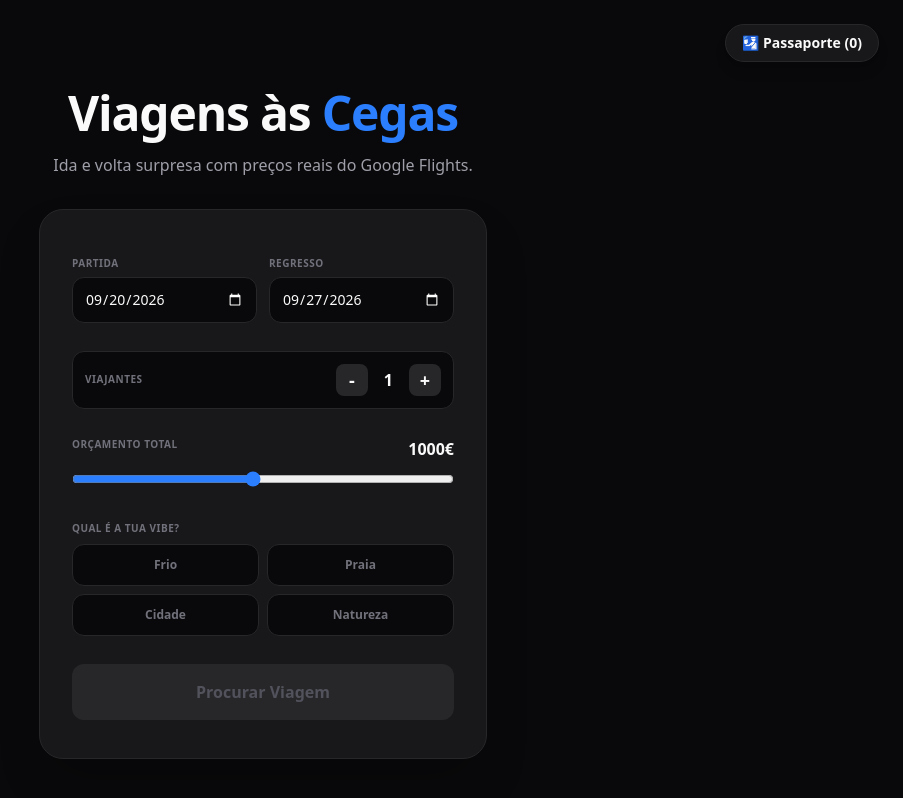
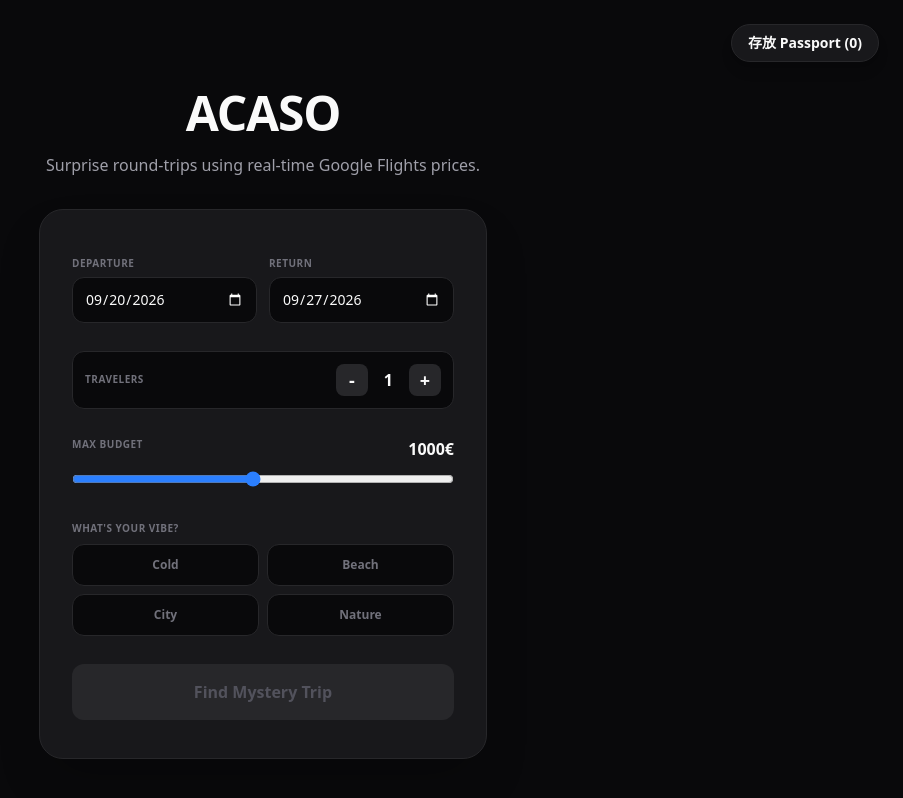
Before and after one commit to proggcarvalho/ACASO, a Next.js app: page / in a window 1280 px wide. Shown: the whole page, without its empty margins (377-1280 px from the left). Built offline with nearby package versions, Linux system fonts and the light colour scheme.

Commit message:
Translate to English and update site title

```diff
--- a/app/layout.tsx
+++ b/app/layout.tsx
@@ -13,8 +13,8 @@ const geistMono = Geist_Mono({
 });
 
 export const metadata: Metadata = {
-  title: "Create Next App",
-  description: "Generated by create next app",
+  title: "ACASO | Mystery Trips",
+  description: "Define your budget, choose your vibe, and let us handle your next round-trip adventure with real flight prices.",
 };
 
 export default function RootLayout({
--- a/app/page.tsx
+++ b/app/page.tsx
@@ -14,23 +14,21 @@ export default function Home() {
   const [isRevealed, setIsRevealed] = useState(false);
   const [factIndex, setFactIndex] = useState(0);
 
-  // NOVOS ESTADOS: Passaporte e Feedback de Cópia
   const [passport, setPassport] = useState<any[]>([]);
   const [showPassport, setShowPassport] = useState(false);
   const [copied, setCopied] = useState(false);
 
-  const moods = ['Frio', 'Praia', 'Cidade', 'Natureza'];
+  const moods = ['Cold', 'Beach', 'City', 'Nature'];
 
   const travelFacts = [
-    "A contactar os radares do Google Flights...",
-    "Sabias que o voo comercial mais curto do mundo dura apenas 57 segundos?",
-    "A cruzar orçamentos, datas e rotas...",
-    "A procurar a melhor escapadinha para o teu orçamento...",
-    "Quase lá... a confirmar a disponibilidade do voo...",
-    "Sabias que as janelas dos aviões são ovais para evitar quebras de pressão?"
+    "Connecting to Google Flights radars...",
+    "Did you know the world's shortest commercial flight lasts just 57 seconds?",
+    "Matching budgets, dates, and routes...",
+    "Finding the best getaway for your budget...",
+    "Almost there... confirming flight availability...",
+    "Did you know airplane windows are oval to prevent structural stress?"
   ];
 
-  // CARREGAR O SAVE: Vai buscar as viagens antigas à memória do browser ao iniciar
   useEffect(() => {
     const savedPassport = localStorage.getItem('acaso_passport');
     if (savedPassport) {
@@ -55,8 +53,13 @@ export default function Home() {
     setIsRevealed(false);
     setCopied(false);
 
+    // Mapeamos os moods em inglês de volta para o que o backend espera, ou alteramos no backend.
+    // Para ser mais simples e rápido, traduzimos a vibe aqui antes de enviar à API:
+    const moodMapPT: Record<string, string> = { 'Cold': 'Frio', 'Beach': 'Praia', 'City': 'Cidade', 'Nature': 'Natureza' };
+    const moodPT = moodMapPT[mood] || 'Cidade';
+
     try {
-      const response = await fetch(`/api/voos?budget=${budget}&mood=${mood}&passengers=${passengers}&date=${date}&returnDate=${returnDate}`);
+      const response = await fetch(`/api/voos?budget=${budget}&mood=${moodPT}&passengers=${passengers}&date=${date}&returnDate=${returnDate}`);
       const data = await response.json();
       data.success ? setResult(data.flight) : setResult('not_found');
     } catch (error) {
@@ -66,12 +69,13 @@ export default function Home() {
     }
   };
 
-  // FUNÇÃO DE REVELAÇÃO: Mostra o destino e guarda no Passaporte!
   const revealDestination = () => {
     setIsRevealed(true);
     if (result) {
-      const newEntry = { city: result.city, country: result.country, image: result.image };
-      // Evitar destinos duplicados no passaporte
+      // Pequena tradução para os nomes dos países ficarem bem no passaporte em inglês
+      const countryInEN = result.country === 'Espanha' ? 'Spain' : result.country === 'Polónia' ? 'Poland' : result.country === 'Hungria' ? 'Hungary' : result.country === 'França' ? 'France' : result.country === 'Itália' ? 'Italy' : result.country === 'Suíça' ? 'Switzerland' : result.country === 'Noruega' ? 'Norway' : result.country === 'Dinamarca' ? 'Denmark' : result.country === 'Reino Unido' ? 'United Kingdom' : result.country === 'Países Baixos' ? 'Netherlands' : result.country === 'Grécia' ? 'Greece' : result.country === 'Croácia' ? 'Croatia' : result.country === 'Eslovénia' ? 'Slovenia' : result.country === 'Escócia' ? 'Scotland' : result.country;
+
+      const newEntry = { city: result.city, country: countryInEN, image: result.image };
       if (!passport.some(entry => entry.city === newEntry.city)) {
         const newPassport = [...passport, newEntry];
         setPassport(newPassport);
@@ -80,9 +84,8 @@ export default function Home() {
     }
   };
 
-  // FUNÇÃO DE PARTILHA
   const shareSurprise = () => {
-    const text = `🤫 Prepara as malas! Tenho uma viagem surpresa para nós de ${new Date(date).toLocaleDateString('pt-PT')} a ${new Date(returnDate).toLocaleDateString('pt-PT')}. Só te digo que a vibe é ${mood}... Descobre o destino aqui: [Link em Breve]`;
+    const text = `🤫 Pack your bags! I booked a mystery trip for us from ${new Date(date).toLocaleDateString('pt-PT')} to ${new Date(returnDate).toLocaleDateString('pt-PT')}. All I can say is that the vibe is ${mood}... Discover the destination here: https://acaso-iota.vercel.app`;
     navigator.clipboard.writeText(text);
     setCopied(true);
     setTimeout(() => setCopied(false), 3000);
@@ -98,25 +101,23 @@ export default function Home() {
   return (
     <main className="flex min-h-screen flex-col items-center justify-center bg-zinc-950 text-zinc-50 p-6 relative">
 
-      {/* BOTÃO DO PASSAPORTE NO TOPO */}
       <button
         onClick={() => setShowPassport(true)}
         className="absolute top-6 right-6 bg-zinc-900 border border-zinc-800 px-4 py-2 rounded-full text-sm font-bold flex items-center gap-2 hover:bg-zinc-800 transition-colors shadow-lg"
       >
-        <span>🛂 Passaporte ({passport.length})</span>
+        <span>存放 Passport ({passport.length})</span>
       </button>
 
-      {/* MODAL DO PASSAPORTE */}
       {showPassport && (
         <div className="fixed inset-0 bg-black/80 z-50 flex items-center justify-center p-4 animate-in fade-in">
           <div className="bg-zinc-900 w-full max-w-lg rounded-3xl p-6 border border-zinc-800 shadow-2xl relative overflow-hidden">
             <button onClick={() => setShowPassport(false)} className="absolute top-4 right-4 text-zinc-400 hover:text-white text-xl font-bold p-2">✕</button>
-            <h2 className="text-2xl font-black mb-1">O Teu Passaporte</h2>
-            <p className="text-zinc-500 text-sm mb-6">Coleção de destinos que já desbloqueaste.</p>
+            <h2 className="text-2xl font-black mb-1">Your Passport</h2>
+            <p className="text-zinc-500 text-sm mb-6">Collection of mystery destinations you've unlocked.</p>
 
             <div className="grid grid-cols-2 sm:grid-cols-3 gap-3 max-h-[60vh] overflow-y-auto pr-2 custom-scrollbar">
               {passport.length === 0 ? (
-                <p className="col-span-full text-center text-zinc-500 py-10 text-sm font-medium border border-dashed border-zinc-800 rounded-xl">Ainda não carimbaste o teu passaporte.<br/>Revela a tua primeira viagem!</p>
+                <p className="col-span-full text-center text-zinc-500 py-10 text-sm font-medium border border-dashed border-zinc-800 rounded-xl">Your passport is empty.<br/>Reveal your first trip!</p>
               ) : (
                 passport.map((p, i) => (
                   <div key={i} className="relative group rounded-xl overflow-hidden aspect-[4/5] border border-zinc-800 cursor-pointer">
@@ -135,9 +136,9 @@ export default function Home() {
 
       <div className="text-center max-w-2xl mb-8 mt-12">
         <h1 className="text-5xl font-extrabold tracking-tight mb-4 cursor-pointer" onClick={resetSearch}>
-          Viagens às <span className="text-blue-500">Cegas</span>
+          ACASO
         </h1>
-        <p className="text-zinc-400">Ida e volta surpresa com preços reais do Google Flights.</p>
+        <p className="text-zinc-400">Surprise round-trips using real-time Google Flights prices.</p>
       </div>
 
       <div className="w-full max-w-md bg-zinc-900 p-8 rounded-3xl border border-zinc-800 shadow-2xl relative overflow-hidden min-h-[550px] flex flex-col justify-center">
@@ -145,7 +146,7 @@ export default function Home() {
         {isSearching && (
           <div className="text-center">
             <div className="w-12 h-12 border-4 border-blue-500 border-t-transparent rounded-full animate-spin mx-auto mb-6"></div>
-            <h2 className="text-xl font-bold mb-3">A preparar a descolagem...</h2>
+            <h2 className="text-xl font-bold mb-3">Preparing for takeoff...</h2>
             <p key={factIndex} className="text-zinc-400 text-sm animate-in fade-in zoom-in-95 duration-500 min-h-[40px] px-2">
               {travelFacts[factIndex]}
             </p>
@@ -154,11 +155,11 @@ export default function Home() {
 
         {!isSearching && result === 'not_found' && (
           <div className="text-center">
-            <h2 className="text-xl font-bold text-red-400 mb-4">Sem voos disponíveis</h2>
-            <p className="text-zinc-400 mb-6 text-sm">O orçamento está apertado para essa vibe ou o destino sorteado está caro.</p>
+            <h2 className="text-xl font-bold text-red-400 mb-4">No flights available</h2>
+            <p className="text-zinc-400 mb-6 text-sm">The budget is too tight for this vibe, or the selected destination is currently expensive.</p>
             <div className="flex gap-3">
-              <button onClick={handleSearch} className="w-full bg-blue-600 py-4 rounded-xl font-bold transition-colors hover:bg-blue-500 text-sm">Rodar Roleta Novamente</button>
-              <button onClick={resetSearch} className="w-full bg-zinc-800 py-4 rounded-xl font-bold transition-colors hover:bg-zinc-700 text-sm">Mudar Filtros</button>
+              <button onClick={handleSearch} className="w-full bg-blue-600 py-4 rounded-xl font-bold text-sm">Roll the Dice Again</button>
+              <button onClick={resetSearch} className="w-full bg-zinc-800 py-4 rounded-xl font-bold text-sm">Change Filters</button>
             </div>
           </div>
         )}
@@ -173,19 +174,21 @@ export default function Home() {
                 </div>
                 <div className="p-5">
                   <h2 className="text-3xl font-black">{result.city}</h2>
-                  <p className="text-zinc-500 font-bold mb-4">{result.country}</p>
+                  <p className="text-zinc-500 font-bold mb-4">
+                    {result.country === 'Espanha' ? 'Spain' : result.country === 'Polónia' ? 'Poland' : result.country === 'Hungria' ? 'Hungary' : result.country === 'França' ? 'France' : result.country === 'Itália' ? 'Italy' : result.country === 'Suíça' ? 'Switzerland' : result.country === 'Noruega' ? 'Norway' : result.country === 'Dinamarca' ? 'Denmark' : result.country === 'Reino Unido' ? 'United Kingdom' : result.country === 'Países Baixos' ? 'Netherlands' : result.country === 'Grécia' ? 'Greece' : result.country === 'Croácia' ? 'Croatia' : result.country === 'Eslovénia' ? 'Slovenia' : result.country === 'Escócia' ? 'Scotland' : result.country}
+                  </p>
 
                   <div className="grid grid-cols-2 gap-4 border-t border-dashed pt-4">
                     <div>
-                      <p className="text-[10px] font-bold text-zinc-400 uppercase">Partida</p>
+                      <p className="text-[10px] font-bold text-zinc-400 uppercase">Departure</p>
                       <p className="font-bold text-sm">{new Date(date).toLocaleDateString('pt-PT')}</p>
                     </div>
                     <div>
-                      <p className="text-[10px] font-bold text-zinc-400 uppercase text-right">Regresso</p>
+                      <p className="text-[10px] font-bold text-zinc-400 uppercase text-right">Return</p>
                       <p className="font-bold text-sm text-right">{new Date(returnDate).toLocaleDateString('pt-PT')}</p>
                     </div>
                     <div className="col-span-2 bg-zinc-100 p-3 rounded-xl flex justify-between items-center border border-zinc-200">
-                      <span className="text-[10px] font-bold text-zinc-500 uppercase tracking-wider">{result.airline}</span>
+                      <span className="text-[10px] font-bold text-zinc-500 uppercase tracking-wider">Flight by {result.airline}</span>
                       <span className="text-sm font-black text-blue-600">{result.time}</span>
                     </div>
                   </div>
@@ -193,40 +196,37 @@ export default function Home() {
               </div>
             ) : (
               <div className="bg-zinc-950 p-6 rounded-2xl border border-zinc-800 mb-6">
-                <p className="text-blue-500 font-bold text-xs uppercase mb-2">Destino Mistério Encontrado</p>
-                <p className="text-zinc-300 italic leading-relaxed">"O teu destino com a vibe de {mood} está pronto. Estás a {passengers === 1 ? 'um clique' : 'um clique para todos'} de saber para onde vão."</p>
-                <p className="text-zinc-500 text-xs mt-4">Dica: {result.hint}</p>
+                <p className="text-blue-500 font-bold text-xs uppercase mb-2">Mystery Destination Found</p>
+                <p className="text-zinc-300 italic leading-relaxed">"Your destination with a {mood.toLowerCase()} vibe is ready. You are one click away from finding out where you are going."</p>
               </div>
             )}
 
             <div className="flex justify-between items-center mb-6">
-              <span className="text-zinc-400 font-medium">Total (Ida e Volta):</span>
+              <span className="text-zinc-400 font-medium">Total Cost (Roundtrip):</span>
               <span className="text-2xl font-black">{result.totalPrice}€</span>
             </div>
 
             {isRevealed ? (
               <div className="flex flex-col gap-3">
-                <a href={result.bookingLink} target="_blank" rel="noopener noreferrer" className="w-full bg-green-600 text-white text-center font-bold py-4 rounded-xl transition-all hover:bg-green-500 flex items-center justify-center gap-2">
-                  <span>Reservar no Google Flights</span>
+                <a href={result.bookingLink} target="_blank" rel="noopener noreferrer" className="w-full bg-green-600 text-white text-center font-bold py-4 rounded-xl transition-all hover:bg-green-500 shadow-lg shadow-green-500/30 flex items-center justify-center gap-2">
+                  <span>Book on Google Flights</span>
                 </a>
 
-                {/* BOTÃO DE PARTILHA SECRETA */}
                 <button onClick={shareSurprise} className="w-full bg-purple-600 text-white font-bold py-4 rounded-xl transition-all hover:bg-purple-500 flex items-center justify-center gap-2">
-                  <span>{copied ? 'Mensagem Copiada! 🤫' : 'Enviar Surpresa no WhatsApp'}</span>
+                  <span>{copied ? 'Message Copied! 🤫' : 'Send Surprise via WhatsApp'}</span>
                 </button>
 
                 <div className="grid grid-cols-2 gap-3 mt-2">
                   <button onClick={handleSearch} className="w-full bg-zinc-800 text-zinc-300 font-bold py-3 rounded-xl hover:bg-zinc-700 hover:text-white transition-colors text-sm">
-                    Tentar Outro Sítio
+                    Try Another Place
                   </button>
                   <button onClick={resetSearch} className="w-full bg-zinc-800 text-zinc-300 font-bold py-3 rounded-xl hover:bg-zinc-700 hover:text-white transition-colors text-sm">
-                    Nova Pesquisa
+                    New Search
                   </button>
                 </div>
               </div>
             ) : (
-              // AGORA USAMOS A FUNÇÃO revealDestination PARA GUARDAR O SAVE
-              <button onClick={revealDestination} className="w-full bg-blue-600 text-white font-bold py-4 rounded-xl transition-all hover:bg-blue-500 hover:scale-[1.02] shadow-lg shadow-blue-500/30">Revelar Destino</button>
+              <button onClick={revealDestination} className="w-full bg-blue-600 text-white font-bold py-4 rounded-xl transition-all hover:bg-blue-500 hover:scale-[1.02] shadow-lg shadow-blue-500/30">Reveal Destination</button>
             )}
           </div>
         )}
@@ -235,17 +235,17 @@ export default function Home() {
           <div className="flex flex-col gap-5">
             <div className="grid grid-cols-2 gap-3">
               <div>
-                <label className="text-[10px] font-bold text-zinc-500 uppercase tracking-wider">Partida</label>
+                <label className="text-[10px] font-bold text-zinc-500 uppercase tracking-wider">Departure</label>
                 <input type="date" value={date} onChange={e => setDate(e.target.value)} className="w-full bg-zinc-950 p-3 rounded-xl border border-zinc-800 text-sm font-medium mt-1 outline-none focus:border-blue-500 [color-scheme:dark]" />
               </div>
               <div>
-                <label className="text-[10px] font-bold text-zinc-500 uppercase tracking-wider">Regresso</label>
+                <label className="text-[10px] font-bold text-zinc-500 uppercase tracking-wider">Return</label>
                 <input type="date" value={returnDate} onChange={e => setReturnDate(e.target.value)} className="w-full bg-zinc-950 p-3 rounded-xl border border-zinc-800 text-sm font-medium mt-1 outline-none focus:border-blue-500 [color-scheme:dark]" />
               </div>
             </div>
 
             <div className="flex items-center justify-between bg-zinc-950 p-3 rounded-xl border border-zinc-800 mt-2">
-               <span className="text-[10px] font-bold text-zinc-500 uppercase tracking-wider">Viajantes</span>
+               <span className="text-[10px] font-bold text-zinc-500 uppercase tracking-wider">Travelers</span>
                <div className="flex items-center gap-4">
                  <button onClick={() => setPassengers(Math.max(1, passengers-1))} className="w-8 h-8 flex items-center justify-center bg-zinc-800 rounded-lg hover:bg-zinc-700 text-lg font-bold">-</button>
                  <span className="font-bold">{passengers}</span>
@@ -255,22 +255,22 @@ export default function Home() {
 
             <div className="mt-2">
               <div className="flex justify-between mb-2">
-                <span className="text-[10px] font-bold text-zinc-500 uppercase tracking-wider">Orçamento Total</span>
+                <span className="text-[10px] font-bold text-zinc-500 uppercase tracking-wider">Max Budget</span>
                 <span className="font-bold">{budget}€</span>
               </div>
               <input type="range" min="100" max="2000" step="50" value={budget} onChange={e => setBudget(Number(e.target.value))} className="w-full accent-blue-500 cursor-pointer" />
             </div>
 
             <div className="mt-2">
-              <label className="text-[10px] font-bold text-zinc-500 uppercase tracking-wider mb-2 block">Qual é a tua Vibe?</label>
+              <label className="text-[10px] font-bold text-zinc-500 uppercase tracking-wider mb-2 block">What's your Vibe?</label>
               <div className="grid grid-cols-2 gap-2">
-                {['Frio', 'Praia', 'Cidade', 'Natureza'].map(m => (
+                {moods.map(m => (
                   <button key={m} onClick={() => setMood(m)} className={`py-3 rounded-xl text-xs font-bold border transition-all ${mood === m ? 'bg-blue-600 border-blue-500 text-white shadow-lg shadow-blue-500/30' : 'bg-zinc-950 border-zinc-800 text-zinc-500 hover:border-zinc-700'}`}>{m}</button>
                 ))}
               </div>
             </div>
 
-            <button onClick={handleSearch} disabled={!mood} className={`w-full py-4 rounded-xl font-bold mt-2 transition-all ${mood ? 'bg-white text-black hover:bg-zinc-200 hover:scale-[1.02]' : 'bg-zinc-800 text-zinc-600 cursor-not-allowed'}`}>Procurar Viagem</button>
+            <button onClick={handleSearch} disabled={!mood} className={`w-full py-4 rounded-xl font-bold mt-2 transition-all ${mood ? 'bg-white text-black hover:bg-zinc-200 hover:scale-[1.02]' : 'bg-zinc-800 text-zinc-600 cursor-not-allowed'}`}>Find Mystery Trip</button>
           </div>
         )}
       </div>
```
